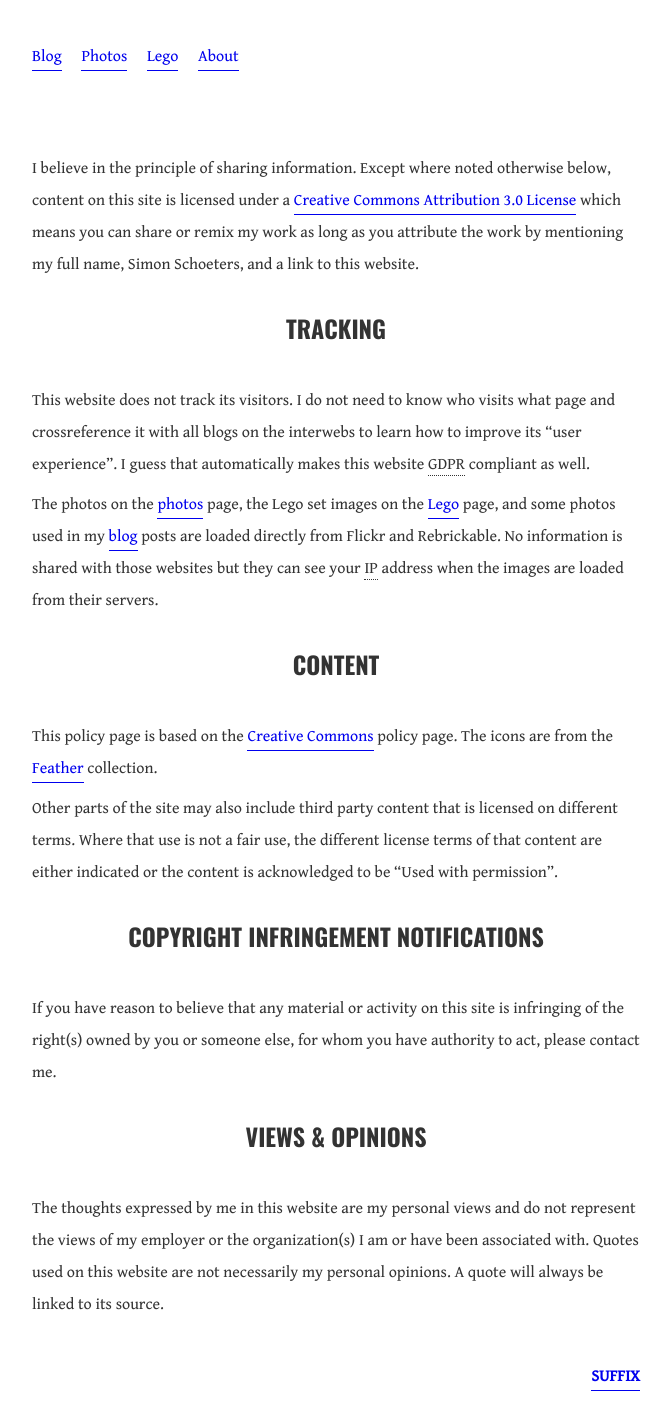
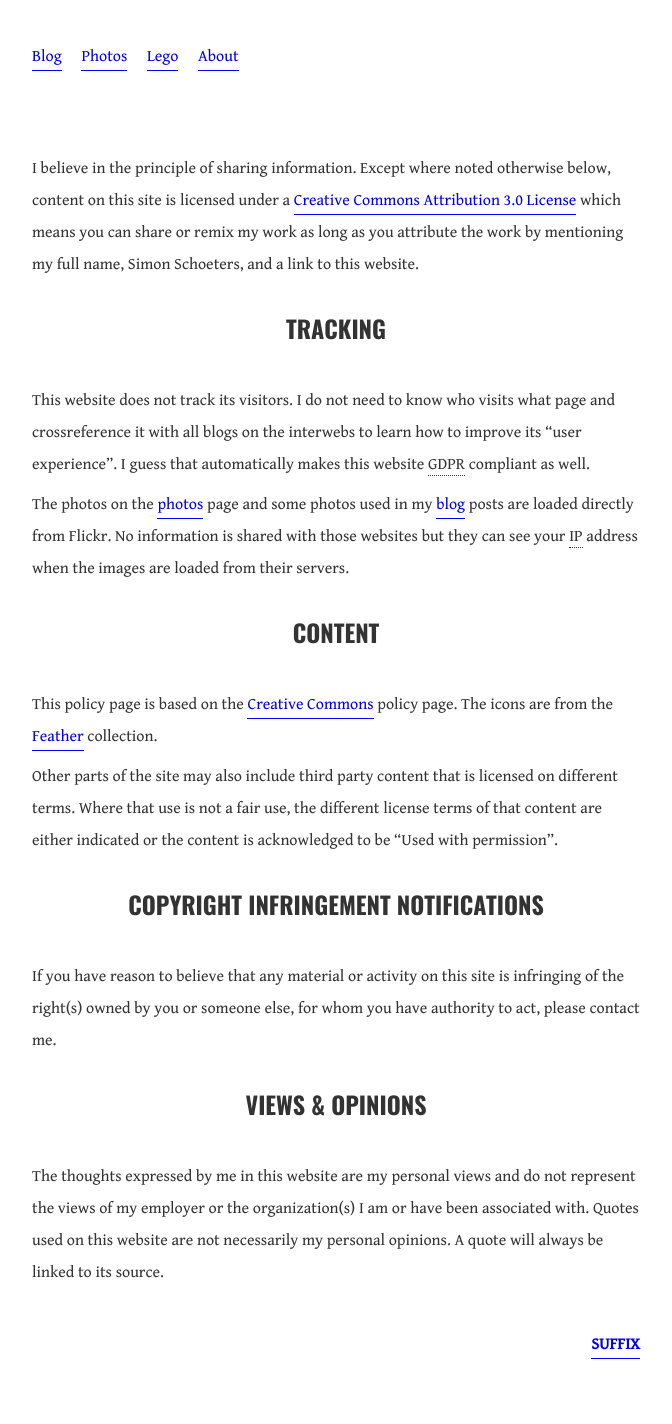
Before and after one commit to cimm/suffix, a Jekyll site: the page built from policies.html, in a window 1280 px wide. Shown: the whole page, without its empty margins (304-976 px from the left). Built offline with Jekyll 4.4.1, drawn with Linux system fonts in a browser that asks for light colours; after the commit the page ends 1392 px from its top, so only the background shows below that.

Commit message:
Remove last hot loaded Rebrickable image

```diff
--- a/policies.html
+++ b/policies.html
@@ -11,7 +11,7 @@ title: Policies
 
   <p>This website does not track its visitors. I do not need to know who visits what page and crossreference it with all blogs on the interwebs to learn how to improve its &ldquo;user experience&rdquo;. I guess that automatically makes this website <abbr title="General Data Protection Regulation">GDPR</abbr> compliant as well.</p>
 
-  <p>The photos on the <a href="/photos" title="Some of my photos" rel="me">photos</a> page, the Lego set images on the <a href="/lego" tile="Ella & Milo&apos; Lego collection" rel="me">Lego</a> page, and some photos used in my <a href="/blog/" title="My blog posts" rel="me">blog</a> posts are loaded directly from Flickr and Rebrickable. No information is shared with those websites but they can see your <abbr title="Internet Protocol">IP</abbr> address when the images are loaded from their servers.</p>
+  <p>The photos on the <a href="/photos" title="Some of my photos" rel="me">photos</a> page and some photos used in my <a href="/blog/" title="My blog posts" rel="me">blog</a> posts are loaded directly from Flickr. No information is shared with those websites but they can see your <abbr title="Internet Protocol">IP</abbr> address when the images are loaded from their servers.</p>
 
   <h2>Content</h2>
 
--- a/wishlist.html
+++ b/wishlist.html
@@ -6,7 +6,7 @@ items:
   - ["Lamy Z28 Converter", "/assets/lamy-converter.png", "https://www.penworld.be/lamy-converter-z28.html", "€5"]
   - ["Exta fine or stub 1.5 nib for my Safari pen", "/assets/lamy-nibs.jpg", "http://www.vulpennen.nl/nl/lamy/inkt--and--vullingen/p-1a/L-1215051--lamy-z50-penpunt.html", "€5"]
   - ["TWSBI ECO", "/assets/twsbi-eco.jpg", "http://www.vulpennen.nl/nl/merken/M7444330--twsbi-eco-fountain-pen-white.html" , "€35"]
-  - ["Lego Apollo Saturn V", "https://m.rebrickable.com/media/cache/c3/d8/c3d86e85f891960706f346e73ee5a9fe.jpg?1533822882.6833239", "https://www.brickwatch.net/nl-BE/set/21309/LEGO-NASA-Apollo-Saturn-V.html", "€130"]
+  - ["Lego Apollo Saturn V", "/assets/apollo.jpg", "https://www.brickwatch.net/nl-BE/set/21309/LEGO-NASA-Apollo-Saturn-V.html", "€130"]
   - ["Comic books", "/assets/yoko.jpg", "http://yokotsuno.com/", "€7"]
 ---
 
```
Also changed, not shown: assets/apollo.jpg (added).
